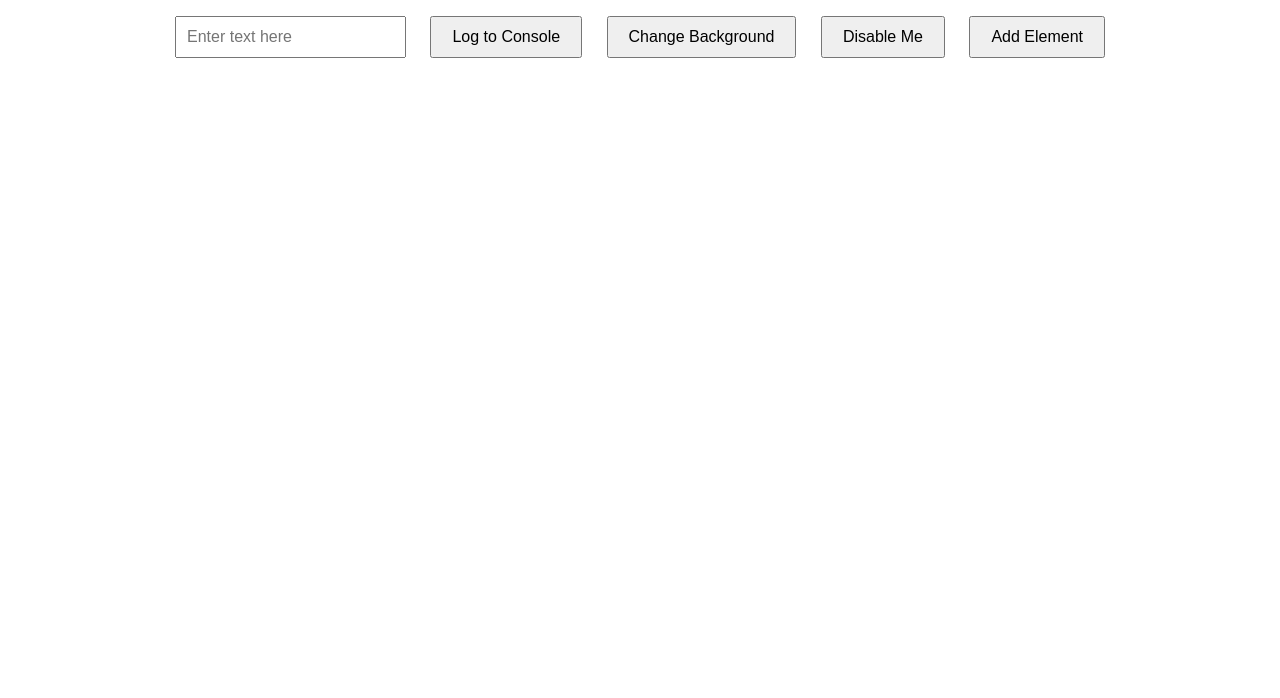
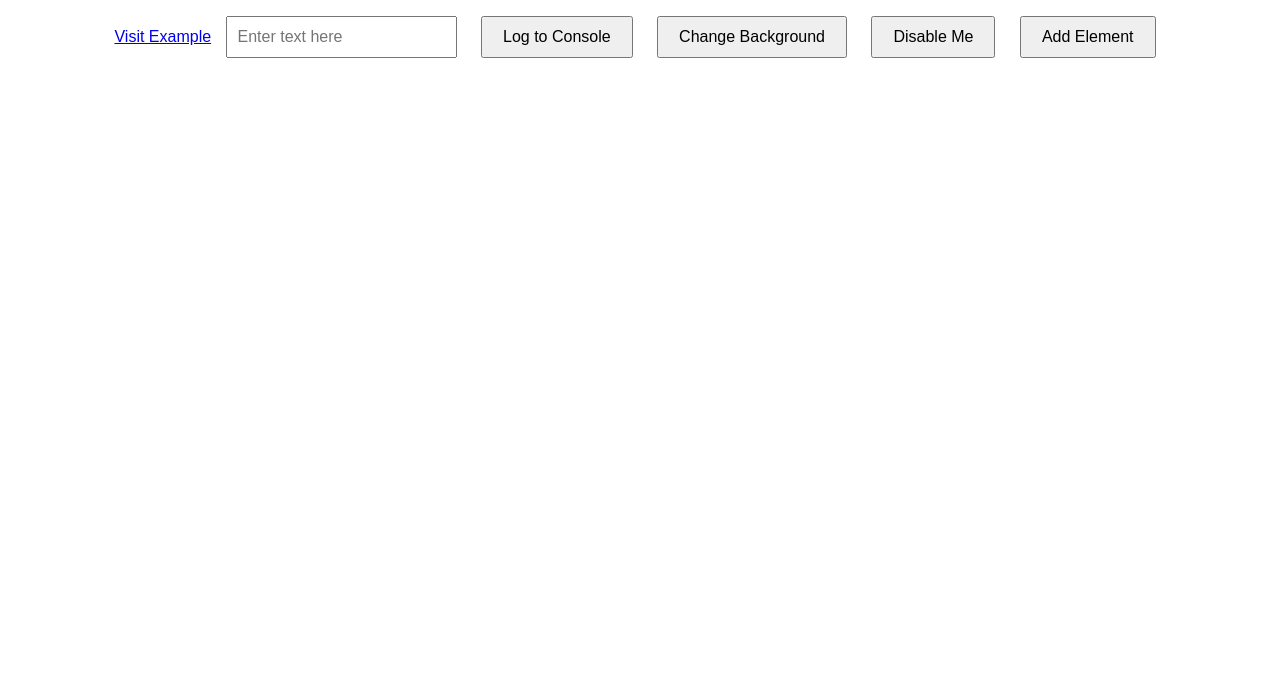
Before and after one commit to christian-degel/test-page, a plain HTML site: page index.html in a window 1280 px wide. Shown: the part 102-800 px from the top of the page. Drawn offline with Linux system fonts and the light colour scheme.

Commit message:
Update index.html

```diff
--- a/index.html
+++ b/index.html
@@ -24,6 +24,7 @@
 </head>
 <body>
     <h1>Simple Test Page</h1>
+    <a href="https://example.com" target="_blank" rel="noopener noreferrer">Visit Example</a>
     <input type="text" placeholder="Enter text here">
     <button onclick="logMessage()">Log to Console</button>
     <button onclick="changeBackground()">Change Background</button>
```
